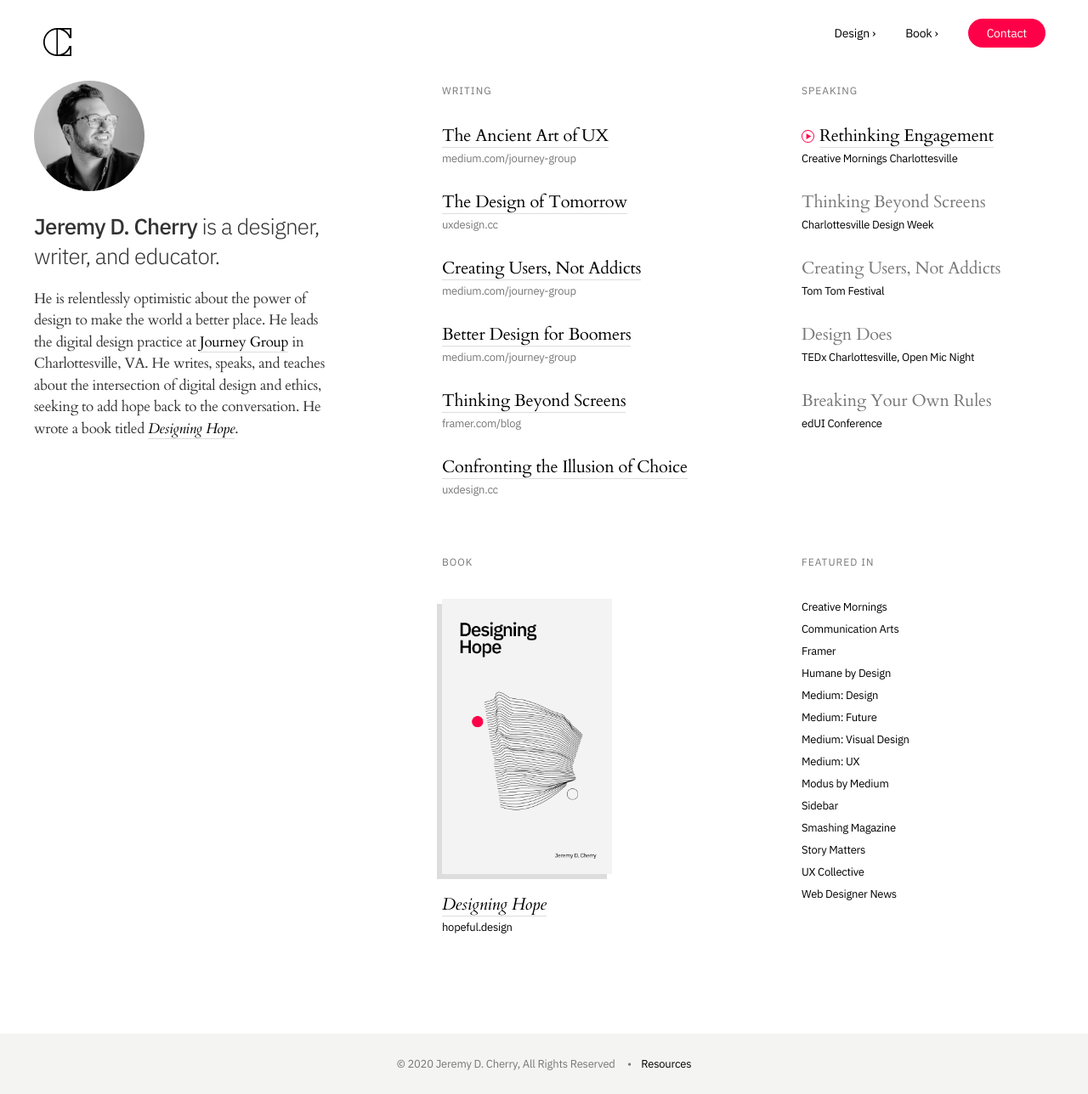
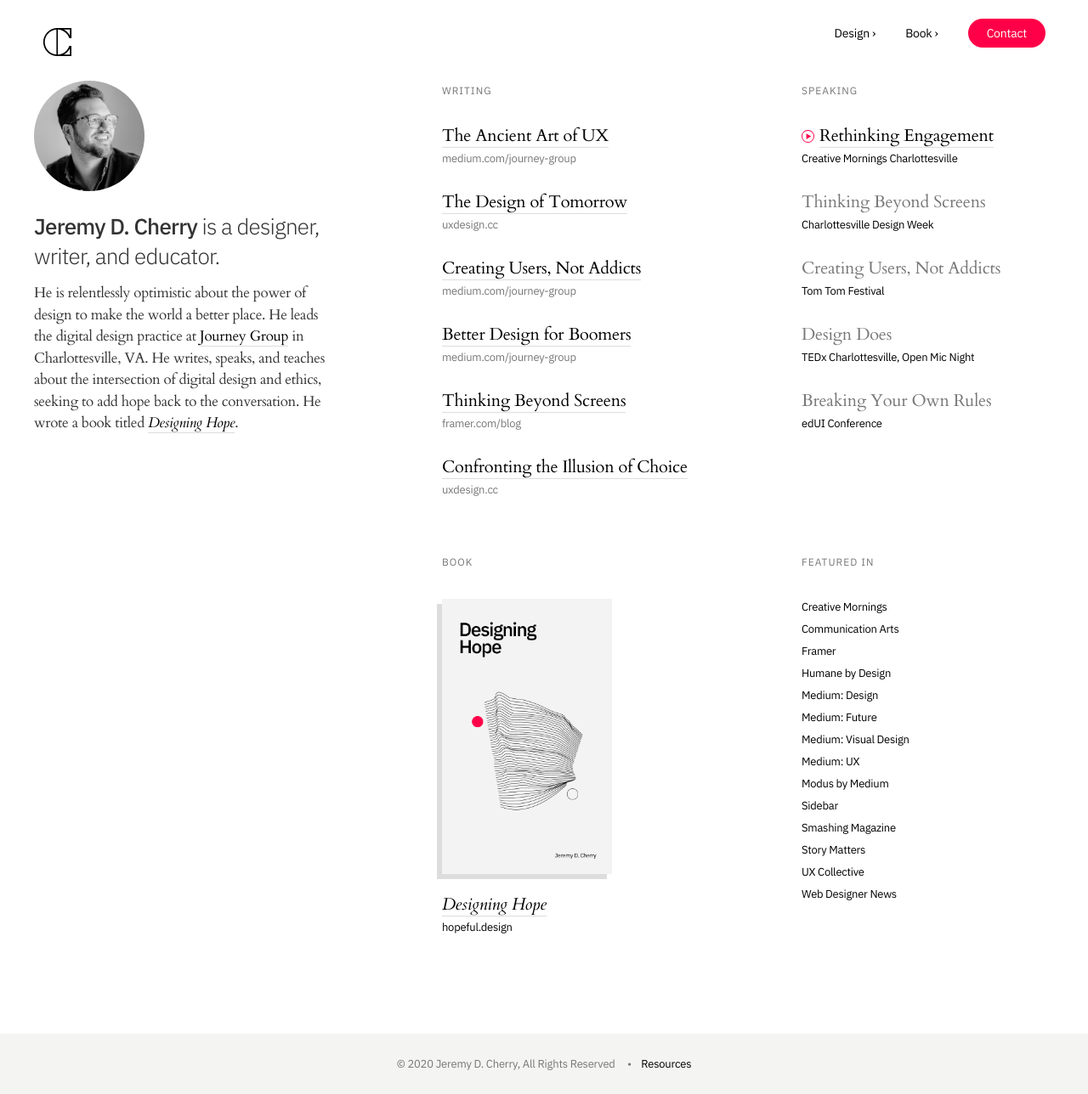
Before and after one commit to jeremydcherry/jeremydcherry.github.io, a Jekyll site: the page built from index.md, in a window 1280 px wide. Shown: the whole page at 85% size. Built offline with Jekyll 4.4.1, drawn with Linux system fonts in a browser that asks for light colours.

Commit message:
Updated home styles

```diff
--- a/_sass/main.scss
+++ b/_sass/main.scss
@@ -375,7 +375,7 @@ h1{
   line-height: 1.35;
   display: block;
   margin-block-start: 0;
-  margin-block-end: .75em;
+  margin-block-end: .5em;
   margin-inline-start: 0;
   margin-inline-end: 0;
   -webkit-font-smoothing: antialiased;
```
